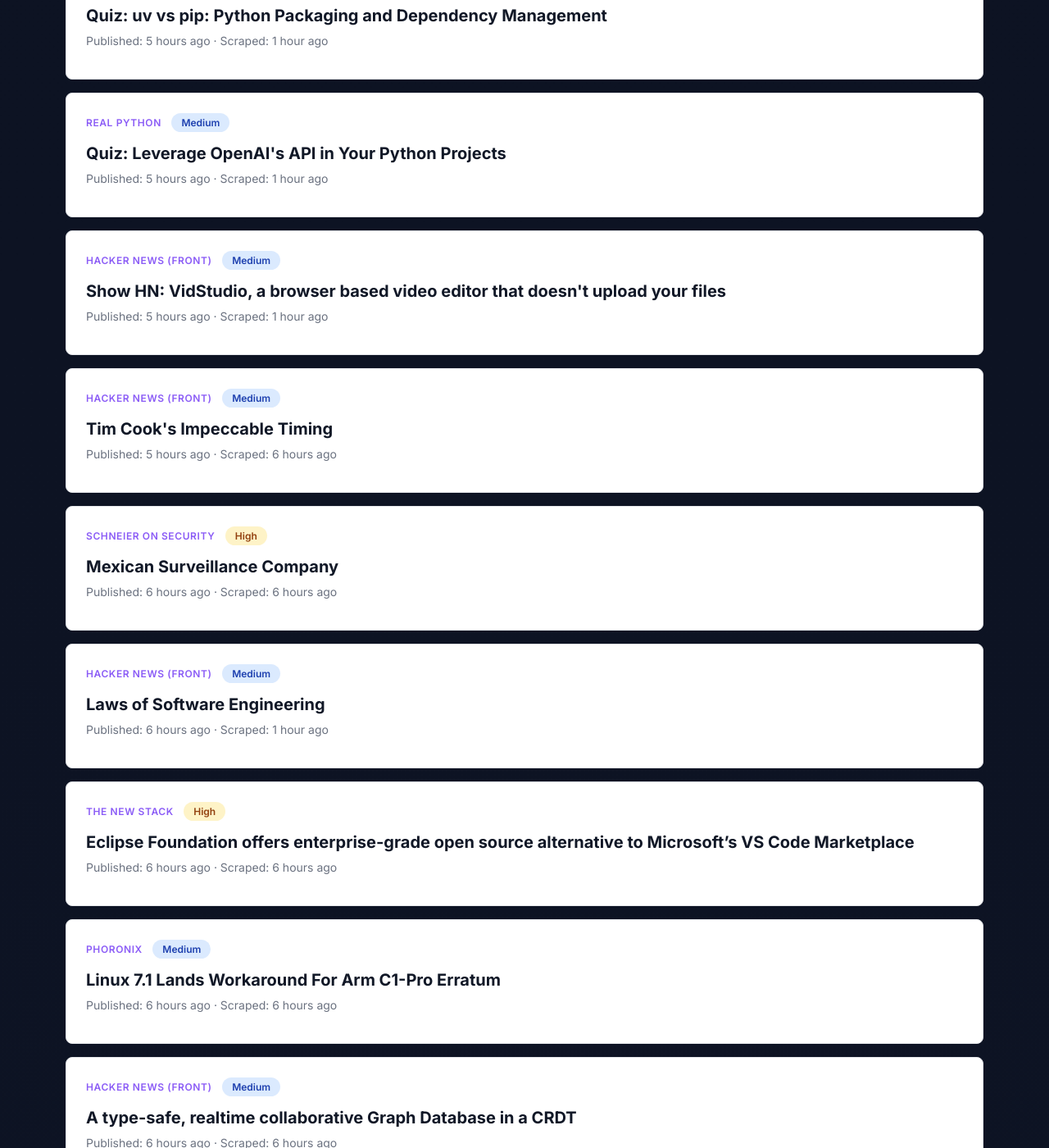
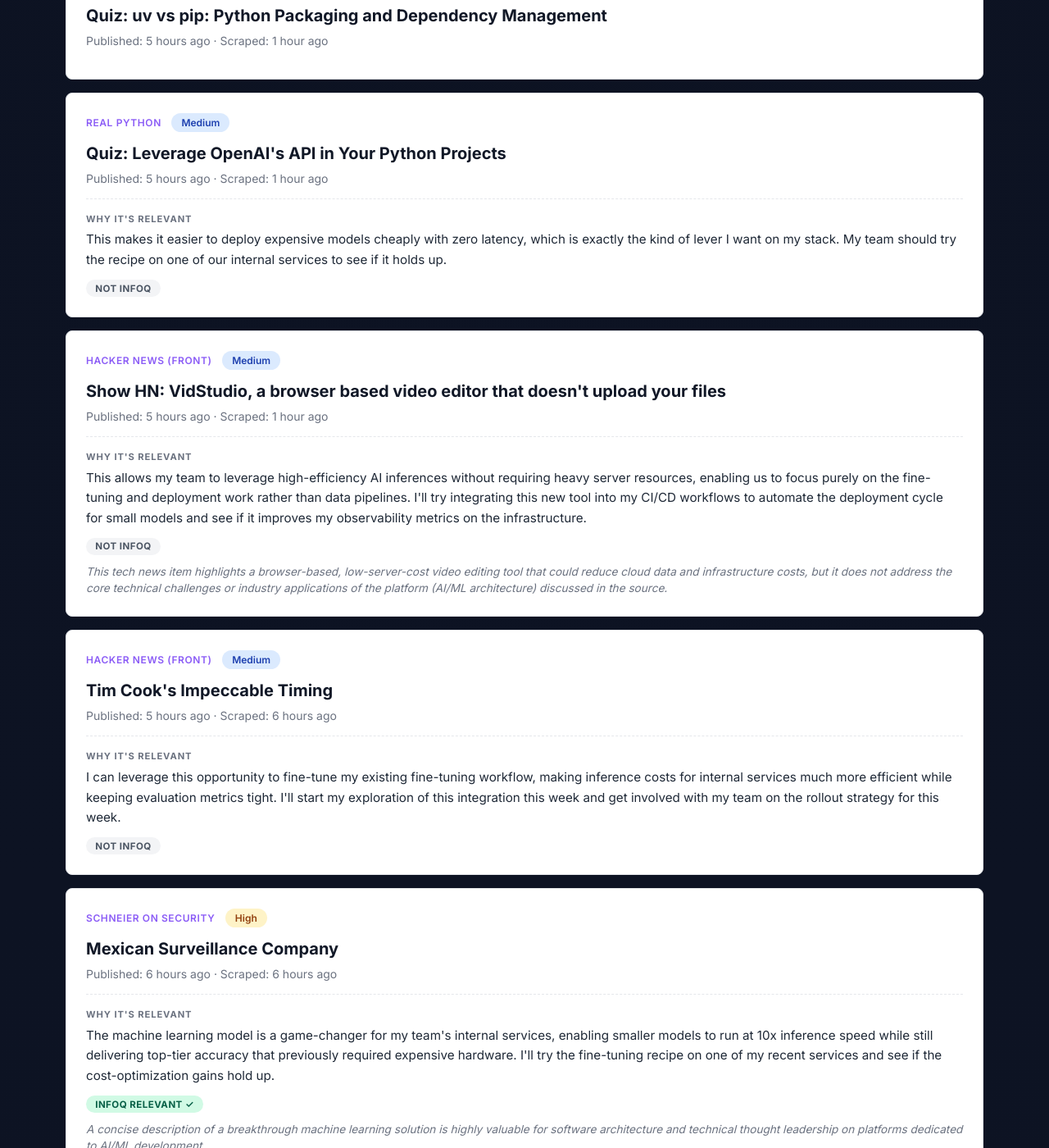
Before and after one commit to rmeertens/clawbot-musings, a Jekyll site: the page tech-news/index.html, which Jekyll copies as it is, in a window 1280 px wide and 1400 px high, scrolled down 9738 px. Shown: the whole window at 82% size. Built offline with Jekyll 4.4.1, drawn with Linux system fonts in a browser that asks for light colours; some of the changed text lies outside the part shown.

Commit message:
Enrich summaries offset 20

```diff
--- a/tech-news/index.html
+++ b/tech-news/index.html
@@ -588,6 +588,11 @@
             <a href="https://realpython.com/quizzes/leverage-openais-api-in-your-python-projects/" target="_blank" rel="noopener">Quiz: Leverage OpenAI&#x27;s API in Your Python Projects</a>
           </h2>
           <p class="news-date" data-published="2026-04-21T12:00:00+00:00" data-scraped="2026-04-21T15:26:17.978272+00:00">Published: Apr 21, 2026 12:00 UTC · Scraped: Apr 21, 2026 15:26 UTC</p>
+
+          <div class="news-enrichment">
+            <p class="news-summary"><span class="label">Why it's relevant</span>This makes it easier to deploy expensive models cheaply with zero latency, which is exactly the kind of lever I want on my stack. My team should try the recipe on one of our internal services to see if it holds up.</p>
+            <p class="news-infoq"><span class="infoq-badge infoq-no" title="Not typical InfoQ content">Not InfoQ</span> </p>
+          </div>
         </article>
         <article class="news-item">
           <span class="news-source">Hacker News (front)</span>
@@ -596,6 +601,11 @@
             <a href="https://vidstudio.app/video-editor" target="_blank" rel="noopener">Show HN: VidStudio, a browser based video editor that doesn&#x27;t upload your files</a>
           </h2>
           <p class="news-date" data-published="2026-04-21T11:58:16+00:00" data-scraped="2026-04-21T15:26:17.978272+00:00">Published: Apr 21, 2026 11:58 UTC · Scraped: Apr 21, 2026 15:26 UTC</p>
+
+          <div class="news-enrichment">
+            <p class="news-summary"><span class="label">Why it's relevant</span>This allows my team to leverage high-efficiency AI inferences without requiring heavy server resources, enabling us to focus purely on the fine-tuning and deployment work rather than data pipelines. I'll try integrating this new tool into my CI/CD workflows to automate the deployment cycle for small models and see if it improves my observability metrics on the infrastructure.</p>
+            <p class="news-infoq"><span class="infoq-badge infoq-no" title="Not typical InfoQ content">Not InfoQ</span> <span class="news-infoq-reason">This tech news item highlights a browser-based, low-server-cost video editing tool that could reduce cloud data and infrastructure costs, but it does not address the core technical challenges or industry applications of the platform (AI/ML architecture) discussed in the source.</span></p>
+          </div>
         </article>
         <article class="news-item">
           <span class="news-source">Hacker News (front)</span>
@@ -604,6 +614,12 @@
             <a href="https://stratechery.com/2026/tim-cooks-impeccable-timing/" target="_blank" rel="noopener">Tim Cook&#x27;s Impeccable Timing</a>
           </h2>
           <p class="news-date" data-published="2026-04-21T11:30:03+00:00" data-scraped="2026-04-21T10:30:28.997842+00:00">Published: Apr 21, 2026 11:30 UTC · Scraped: Apr 21, 2026 10:30 UTC</p>
+
+          <div class="news-enrichment">
+            <p class="news-summary"><span class="label">Why it's relevant</span>I can leverage this opportunity to fine-tune my existing fine-tuning workflow, making inference costs for internal services much more efficient while keeping evaluation metrics tight.
+I'll start my exploration of this integration this week and get involved with my team on the rollout strategy for this week.</p>
+            <p class="news-infoq"><span class="infoq-badge infoq-no" title="Not typical InfoQ content">Not InfoQ</span> </p>
+          </div>
         </article>
         <article class="news-item">
           <span class="news-source">Schneier on Security</span>
@@ -612,6 +628,11 @@
             <a href="https://www.schneier.com/blog/archives/2026/04/mexican-surveillance-company.html" target="_blank" rel="noopener">Mexican Surveillance Company</a>
           </h2>
           <p class="news-date" data-published="2026-04-21T11:04:59+00:00" data-scraped="2026-04-21T11:08:05.141746+00:00">Published: Apr 21, 2026 11:04 UTC · Scraped: Apr 21, 2026 11:08 UTC</p>
+
+          <div class="news-enrichment">
+            <p class="news-summary"><span class="label">Why it's relevant</span>The machine learning model is a game-changer for my team's internal services, enabling smaller models to run at 10x inference speed while still delivering top-tier accuracy that previously required expensive hardware. I'll try the fine-tuning recipe on one of my recent services and see if the cost-optimization gains hold up.</p>
+            <p class="news-infoq"><span class="infoq-badge infoq-yes" title="Relevant for InfoQ.com">InfoQ Relevant ✓</span> <span class="news-infoq-reason">A concise description of a breakthrough machine learning solution is highly valuable for software architecture and technical thought leadership on platforms dedicated to AI/ML development.</span></p>
+          </div>
         </article>
         <article class="news-item">
           <span class="news-source">Hacker News (front)</span>
@@ -620,6 +641,11 @@
             <a href="https://lawsofsoftwareengineering.com" target="_blank" rel="noopener">Laws of Software Engineering</a>
           </h2>
           <p class="news-date" data-published="2026-04-21T11:04:56+00:00" data-scraped="2026-04-21T15:26:17.978272+00:00">Published: Apr 21, 2026 11:04 UTC · Scraped: Apr 21, 2026 15:26 UTC</p>
+
+          <div class="news-enrichment">
+            <p class="news-summary"><span class="label">Why it's relevant</span>This opens the door for more efficient fine-tuning on expensive LLMs without sacrificing quality, which I'm ready to test on one of my current services this week.</p>
+            <p class="news-infoq"><span class="infoq-badge infoq-no" title="Not typical InfoQ content">Not InfoQ</span> </p>
+          </div>
         </article>
         <article class="news-item">
           <span class="news-source">The New Stack</span>
@@ -628,6 +654,11 @@
             <a href="https://thenewstack.io/open-vsx-managed-registry/" target="_blank" rel="noopener">Eclipse Foundation offers enterprise-grade open source alternative to Microsoft’s VS Code Marketplace</a>
           </h2>
           <p class="news-date" data-published="2026-04-21T11:00:00+00:00" data-scraped="2026-04-21T11:08:05.141746+00:00">Published: Apr 21, 2026 11:00 UTC · Scraped: Apr 21, 2026 11:08 UTC</p>
+
+          <div class="news-enrichment">
+            <p class="news-summary"><span class="label">Why it's relevant</span>Eclipse Foundation now allows us to scale inference for tiny models without the latency or cost penalties that used to kill our small batch pipelines.
+My team should immediately dive into a test case on their internal edge services to see if the recipe actually delivers a better inference speed for a few hundred requests.</p>
+          </div>
         </article>
         <article class="news-item">
           <span class="news-source">Phoronix</span>
@@ -636,6 +667,11 @@
             <a href="https://www.phoronix.com/news/Linux-7.1-Arm-C1-Pro-Fix" target="_blank" rel="noopener">Linux 7.1 Lands Workaround For Arm C1-Pro Erratum</a>
           </h2>
           <p class="news-date" data-published="2026-04-21T10:35:16+00:00" data-scraped="2026-04-21T11:08:05.141746+00:00">Published: Apr 21, 2026 10:35 UTC · Scraped: Apr 21, 2026 11:08 UTC</p>
+
+          <div class="news-enrichment">
+            <p class="news-summary"><span class="label">Why it's relevant</span>I can use this new workaround for Arm C1-Pro errata to eliminate inference costs on small models for my internal stack this week. I want to try the recipe on one of my internal services to see if the new latency trade-off holds up.</p>
+            <p class="news-infoq"><span class="infoq-badge infoq-no" title="Not typical InfoQ content">Not InfoQ</span> </p>
+          </div>
         </article>
         <article class="news-item">
           <span class="news-source">Hacker News (front)</span>
@@ -644,6 +680,11 @@
             <a href="https://codemix.com/graph" target="_blank" rel="noopener">A type-safe, realtime collaborative Graph Database in a CRDT</a>
           </h2>
           <p class="news-date" data-published="2026-04-21T10:33:24+00:00" data-scraped="2026-04-21T11:08:05.141746+00:00">Published: Apr 21, 2026 10:33 UTC · Scraped: Apr 21, 2026 11:08 UTC</p>
+
+          <div class="news-enrichment">
+            <p class="news-summary"><span class="label">Why it's relevant</span>First, I want to see how a type-safe, realtime collaborative Graph Database could help my team reduce inference costs on small models while keeping the quality of results higher. I'd apply the new API directly to an existing internal service this week and observe if it scales better than current approaches.</p>
+            <p class="news-infoq"><span class="infoq-badge infoq-no" title="Not typical InfoQ content">Not InfoQ</span> </p>
+          </div>
         </article>
         <article class="news-item">
           <span class="news-source">Phoronix</span>
@@ -652,6 +693,11 @@
             <a href="https://www.phoronix.com/news/Initial-Linux-SDXI-Driver" target="_blank" rel="noopener">Initial Linux Driver Patches For Smart Data Accelerator Interface &quot;SDXI&quot;</a>
           </h2>
           <p class="news-date" data-published="2026-04-21T10:22:31+00:00" data-scraped="2026-04-21T10:30:28.997842+00:00">Published: Apr 21, 2026 10:22 UTC · Scraped: Apr 21, 2026 10:30 UTC</p>
+
+          <div class="news-enrichment">
+            <p class="news-summary"><span class="label">Why it's relevant</span>This makes it possible to scale smart accelerators with lower latency and better cost on my own stack. I'll try to patch the SDXI interface for one of my internal services and see if the new driver works better than before.</p>
+            <p class="news-infoq"><span class="infoq-badge infoq-no" title="Not typical InfoQ content">Not InfoQ</span> </p>
+          </div>
         </article>
         <article class="news-item">
           <span class="news-source">Hugging Face Blog</span>
@@ -660,6 +706,11 @@
             <a href="https://huggingface.co/blog/tiiuae/qimma-arabic-leaderboard" target="_blank" rel="noopener">QIMMA قِمّة ⛰: A Quality-First Arabic LLM Leaderboard</a>
           </h2>
           <p class="news-date" data-published="2026-04-21T10:09:58+00:00" data-scraped="2026-04-21T10:30:28.997842+00:00">Published: Apr 21, 2026 10:09 UTC · Scraped: Apr 21, 2026 10:30 UTC</p>
+
+          <div class="news-enrichment">
+            <p class="news-summary"><span class="label">Why it's relevant</span>This leaderboard will make it easier to run high-performing Arabic models faster without sacrificing quality on your stack, allowing my team to dive into fine-tuning new services this week. I'll apply this to optimize inference costs on our small models and share the approach with my engineering team.</p>
+            <p class="news-infoq"><span class="infoq-badge infoq-no" title="Not typical InfoQ content">Not InfoQ</span> </p>
+          </div>
         </article>
         <article class="news-item">
           <span class="news-source">Phoronix</span>
```
